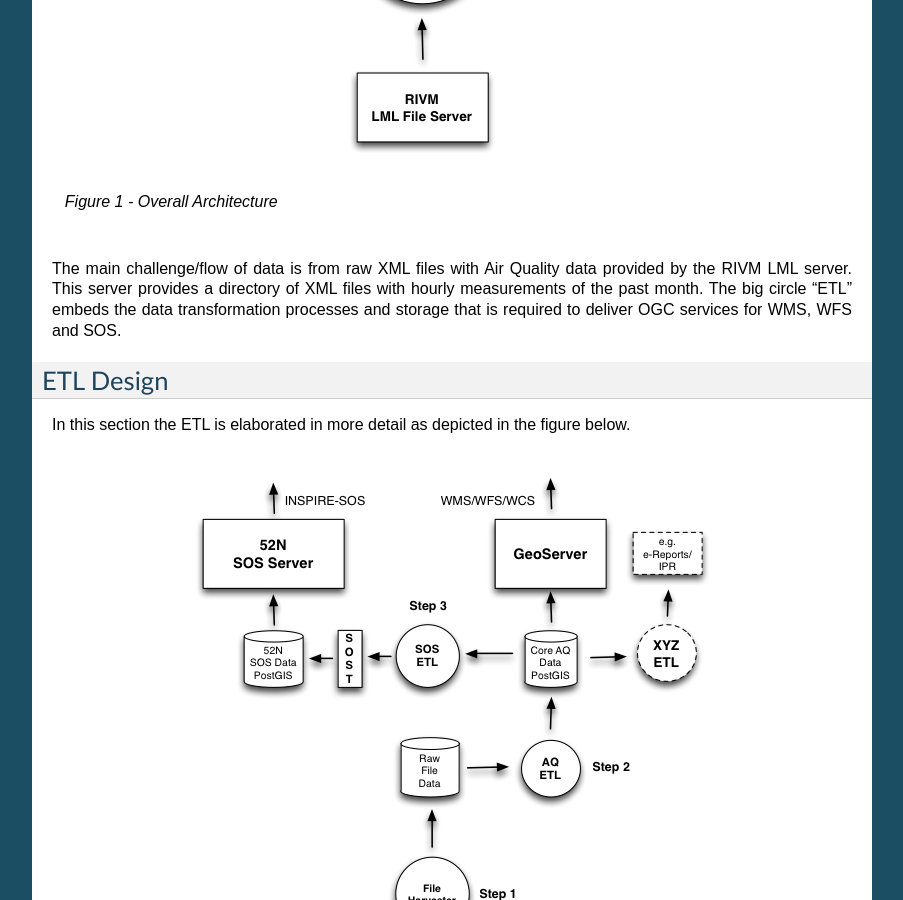
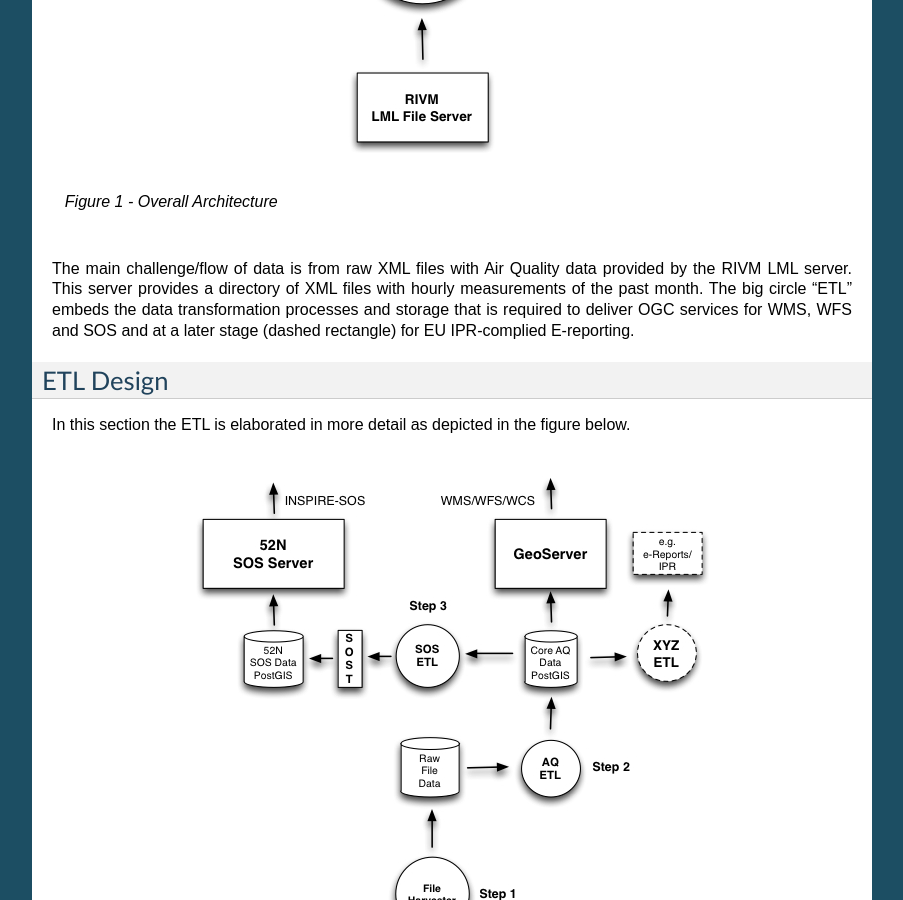
Before and after one commit to Geonovum/sospilot, a Sphinx documentation site: the page built from docs/data.rst, in a window 1280 px wide and 900 px high, scrolled down 712 px. Shown: the whole window, without its empty margins (198-1101 px from the left). Built offline with Sphinx 7.4.7, drawn with Linux system fonts in a browser that asks for light colours; some of the changed text lies outside the part shown.

```diff
--- a/docs/conf.py
+++ b/docs/conf.py
@@ -47,7 +47,7 @@ master_doc = 'index'
 
 # General information about the project.
 project = u'SOSPilot'
-copyright = u'2014, Thijs Brentjens, Just van den Broecke, Michel Grothe'
+copyright = u'2014, Geonovum - CC BY-SA 3.0 - Just van den Broecke (author)'
 
 # The version info for the project you're documenting, acts as replacement for
 # |version| and |release|, also used in various other places throughout the
--- a/docs/data.rst
+++ b/docs/data.rst
@@ -28,7 +28,8 @@ the "DB"-icons.
 The main challenge/flow of data is from raw XML files with Air Quality data provided by the RIVM LML server.
 This server provides a directory of XML files with hourly measurements of the past month.
 The big circle "ETL" embeds the data transformation processes and storage that is required to
-deliver OGC services for WMS, WFS and SOS.
+deliver OGC services for WMS, WFS and SOS and at a later stage (dashed rectangle)
+for EU IPR-complied E-reporting.
 
 ETL Design
 ==========
```
Also changed, not shown: 1 other file.
